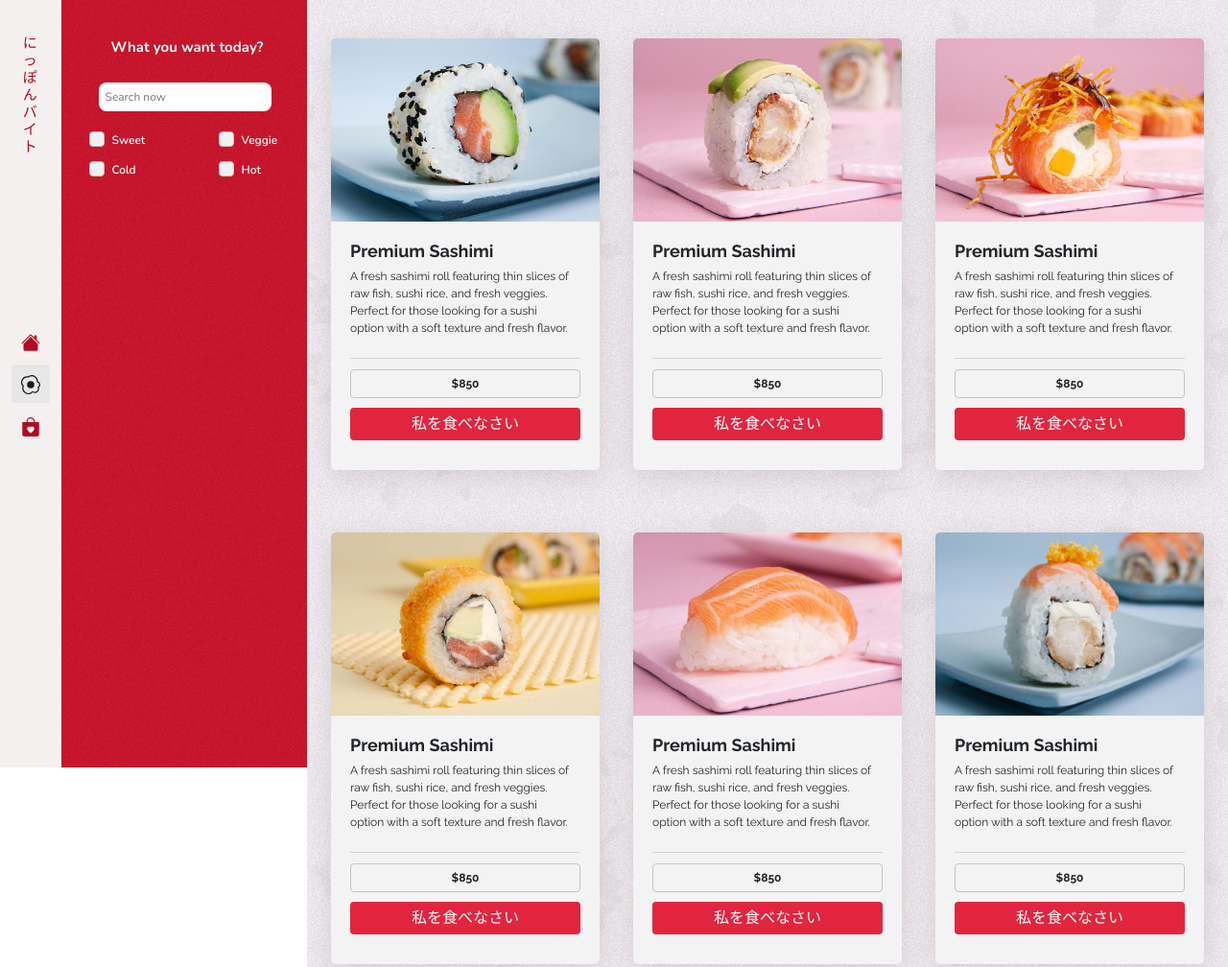
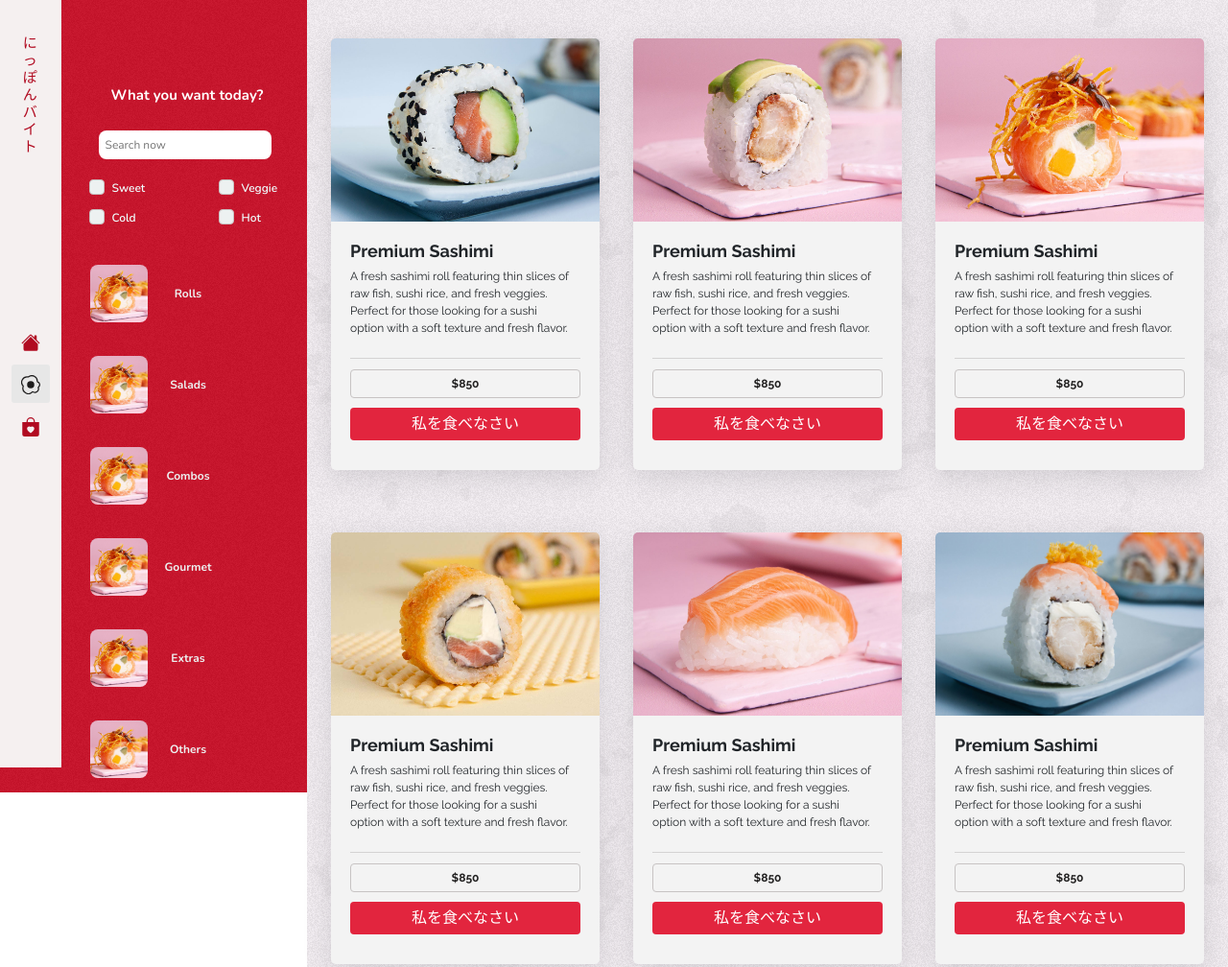
Before and after one commit to matiasecharri/Coffee-Oasis, a plain HTML site: page menu.html in a window 1280 px wide. Shown: the top 1008 px of the page at 96% size. Drawn offline with nearby package versions, Linux system fonts and the light colour scheme.

Commit message:
searcher menu finished

```diff
--- a/assets/style.css
+++ b/assets/style.css
@@ -907,7 +907,7 @@ body {
 
   background: url(./images/sushi/sushi2.jpg);
   background-size: cover;
-  background-attachment: fixed ;
+  background-attachment: fixed;
   background-position: center;
   background-position: 70px -900px;
   background-size: contain;
@@ -923,7 +923,7 @@ body {
 
   background: url(./images/sushi/sushi1.jpg);
   background-size: cover;
-  background-attachment: fixed ;
+  background-attachment: fixed;
   background-position: center;
   background-position: -60px -0px;
   background-size: contain;
@@ -939,7 +939,7 @@ body {
   background: url(./images/sushi/sushi3.jpg);
 
   background-size: contain;
-  background-attachment: fixed ;;
+  background-attachment: fixed;
   background-position: center;
   background-position: -100px -900px;
   filter: grayscale(0%) saturate(150%);
@@ -953,8 +953,8 @@ body {
   /* border-radius:0% 100% 0% 100% / 54% 75% 25% 46%; */
 
   background: url(./images/sushi/sushi6.jpg);
-  background-size: contain ;
-  background-attachment: fixed ;
+  background-size: contain;
+  background-attachment: fixed;
   background-position: center;
   background-position: 380px -900px;
   filter: grayscale(90%);
@@ -1127,22 +1127,19 @@ footer {
   display: flex;
   justify-content: center;
   align-items: center;
-  padding-top:40px;
+  padding-top: 40px;
   gap: 35px;
   flex-wrap: wrap;
 }
-.asidecontainer{
+.asidecontainer {
   width: 25%;
   min-height: 100vh;
   z-index: 150;
-
 }
 aside {
   width: 25%;
 
-
   background-image: url(/assets/images/ruidoshop3.jpg);
-
 
   gap: 20px;
   min-height: 100vh;
@@ -1150,7 +1147,7 @@ aside {
   display: flex;
   justify-content: flex-start;
   position: fixed;
-  padding-top: 40px;
+  padding-top: 90px;
   align-items: center;
 }
 /*
@@ -1170,66 +1167,57 @@ aside {
   box-shadow: rgba(100, 100, 111, 0.2) 0px 7px 29px 0px;
 }
 
-.cardimage{
-
+.cardimage {
   height: 200px;
   border-radius: 5px 5px 5px 5px;
-
 }
 
-.cardimage img{
+.cardimage img {
   width: 100%;
   height: 100%;
   object-fit: cover;
   border-radius: 5px 5px 0px 0px;
 }
 
-.descriptioncontainercard{
-
+.descriptioncontainercard {
   width: 100%;
   padding: 20px;
   height: 100%;
   display: flex;
   flex-direction: column;
-
 }
 .card h3 {
-
   height: 20px;
 
-
   font-size: 18px;
-  font-family:  'Raleway', sans-serif;
+  font-family: "Raleway", sans-serif;
   font-weight: 700;
-
- ;
-
 }
 
-.descriptioncontainercard p{
+.descriptioncontainercard p {
   font-size: 12px;
-  font-family:  'Raleway', sans-serif;
+  font-family: "Raleway", sans-serif;
   padding-right: 10px;
 
   height: 95px;
   font-weight: 400;
   border-bottom: 1px solid rgb(212, 211, 211);
-overflow: auto;}
+  overflow: auto;
+}
 
 .descriptioncontainercard p::-webkit-scrollbar {
-  width: 5px;
-  ; /* Tamaño de la barra de desplazamiento */
-  background-color: #F5F5F5; /* Color de fondo */
+  width: 5px; /* Tamaño de la barra de desplazamiento */
+  background-color: #f5f5f5; /* Color de fondo */
 }
 
 .descriptioncontainercard p::-webkit-scrollbar-thumb {
   background-color: #888888;
-  height: -2px /* Color del cursor */
+  height: -2px; /* Color del cursor */
 }
-  .pricecard{
+.pricecard {
   width: 100%;
   padding: 2px;
-    font-family: 'Raleway', sans-serif;
+  font-family: "Raleway", sans-serif;
   border: none;
   border-radius: 4px;
   font-weight: 400;
@@ -1246,10 +1234,10 @@ overflow: auto;}
   font-weight: 700;
   border: 1px solid rgb(199, 195, 195);
 }
-.descriptioncontainercard button{
+.descriptioncontainercard button {
   width: 100%;
   padding: 5px;
-  font-family: 'Raleway', sans-serif;
+  font-family: "Raleway", sans-serif;
   border: none;
   border-radius: 4px;
   font-weight: 500;
@@ -1260,47 +1248,27 @@ overflow: auto;}
   cursor: pointer;
 }
 
-.descriptioncontainercard button:hover{
-
+.descriptioncontainercard button:hover {
   background-color: rgb(68, 68, 67);
   color: rgb(226, 37, 62);
   font-weight: 800;
-
-
-
 }
-
-
 
 /* /////////////////////TERMINACARD////////////////////////*/
 
-
-
-
-
-
-
 @media only screen and (max-width: 1100px) {
-
   .menumain {
-
     width: 65%;
-
   }
-  .asidecontainer{
+  .asidecontainer {
     width: 35%;
-
-
   }
   aside {
     width: 35%;
-
   }
 }
 
 @media only screen and (max-width: 750px) {
-
-
   .contmenu {
     height: fit-content;
     display: flex;
@@ -1310,36 +1278,30 @@ overflow: auto;}
   .menumain {
     min-height: 100vh;
     width: 100%;
-
-
   }
-  .asidecontainer{
-
+  .asidecontainer {
     min-height: 20vh;
     width: 100%;
-
-
   }
   aside {
-
     min-height: 20vh;
     width: 100%;
     z-index: 100;
-
   }
 }
 
-aside h5{
+aside h5 {
   color: white;
   margin-left: 80px;
   font-size: 23px;
-  font-weight: 700;  font-family: 'Nunito', sans-serif;
+  font-weight: 700;
+  font-family: "Nunito", sans-serif;
 }
 
-#searchbar1{
+#searchbar1 {
   border-radius: 8px;
   border: none;
-  font-family: 'Nunito', sans-serif;
+  font-family: "Nunito", sans-serif;
   padding: 7px;
   width: 245px;
   height: 30px;
@@ -1350,75 +1312,52 @@ aside h5{
   -moz-appearance: none;
   appearance: none;
   outline: none;
-
 }
 
 @media only screen and (max-width: 375px) {
-
-  .fishes{
+  .fishes {
     width: 55px !important;
     height: 55px !important;
     margin-bottom: -60px;
-
   }
-  footer{
-
+  footer {
     min-height: 10vh;
     z-index: 20000;
   }
 
-
-.image4{
+  .image4 {
     margin-bottom: 0px !important;
-
-
   }
 
-#image-track{
+  #image-track {
     min-height: 30vh !important;
     display: flex;
     gap: 5px;
-
   }
 
-.gallery{
+  .gallery {
     width: 152px;
     position: absolute;
     right: 20px;
-
+  }
 }
 
-}
-
-
-
-
-
-
-
-
-
-
 @media only screen and (max-width: 1450px) {
- aside h5{
+  aside h5 {
     font-size: 15px;
     margin-right: 10px;
   }
-  #searchbar1{
+  #searchbar1 {
     width: 180px;
     font-size: 12px;
     margin-right: 15px;
   }
-
 }
 
-
-.checkboxes{
+.checkboxes {
   width: 300px;
   height: 50px;
 
-
-;
   display: flex;
   flex-direction: row;
   justify-content: center;
@@ -1429,11 +1368,9 @@ align-content: center;
 
   gap: 5px;
   margin-bottom: 10px;
-
 }
 
-
-form{
+form {
   margin-left: 10px;
   width: 120px;
 
@@ -1442,16 +1379,15 @@ form{
 }
 
 form label {
-  font-family:  'Raleway', sans-serif;
+  font-family: "Raleway", sans-serif;
   color: azure;
   font-size: 12px;
   font-weight: 600;
 
-  font-family: 'Nunito', sans-serif;
+  font-family: "Nunito", sans-serif;
 }
 
-
-input{
+input {
   accent-color: rgb(248, 246, 246);
 }
 
@@ -1459,16 +1395,54 @@ input{
   background-color: rgb(65, 63, 63);
   border-color: transparent;
   cursor: pointer;
-
-
 }
 .form-check-input {
   background-color: #edf1f1;
   border-color: rgb(199, 192, 192);
 
-
   transition-duration: 430ms;
   cursor: pointer;
+}
 
 
+.buttoncontainer{
+  width: 260px;
+
+  display: flex;
+  /* margin-left: 55px; */
+  gap: 35px;
+
+  display: flex;
+  justify-content: space-evenly;
+  flex-direction: column;
+
+  margin-bottom: 15px;
+  margin-top: 10px;
 }
+
+
+.custom-button {
+  background-color: transparent;
+  border: none;
+  padding: 0;
+}
+
+.custom-button img {
+  display: inline-block;
+  width: 60px;
+  height: 60px;
+  object-fit: cover;
+  /* -webkit-clip-path: polygon(50% 0%, 0% 100%, 100% 100%);
+  clip-path: polygon(50% 0%, 0% 100%, 100% 100%) */
+border-radius: 8px;
+}
+
+.custom-button span {
+  display: inline-block;
+  margin-left: 8px;
+  font-family: "Nunito", sans-serif;
+  color: #edf1f1;
+  font-weight: 700;
+  font-size: 12px;
+  width: 60px;
+}
--- a/menu.html
+++ b/menu.html
@@ -100,10 +100,41 @@
           </label>
           </div>
       </form>
+     </div>
+
+     <div class="buttoncontainer">
+     <button class="custom-button">
+      <img src="/assets/images/bombaafrodita.jpg"alt="imagen del boton">
+     <span>Rolls</span>
+    </button>
+
+    <button class="custom-button">
+      <img src="/assets/images/bombaafrodita.jpg"alt="imagen del boton">
+      <span>Salads</span>
+    </button>
+    <button class="custom-button">
+      <img src="/assets/images/bombaafrodita.jpg"alt="imagen del boton">
+     <span>Combos</span>
+    </button>
+
+    <button class="custom-button">
+      <img src="/assets/images/bombaafrodita.jpg"alt="imagen del boton">
+      <span>Gourmet</span>
+    </button>
+
+    <button class="custom-button">
+      <img src="/assets/images/bombaafrodita.jpg"alt="imagen del boton">
+      <span>Extras</span>
+    </button>
+    <button class="custom-button">
+      <img src="/assets/images/bombaafrodita.jpg"alt="imagen del boton">
+      <span>Others</span>
+    </button>
+  </div>
 
 
 
-     </div>
+
   </aside>
 
 </div>
```
Also changed, not shown: assets/images/sushiicons/combos.png, assets/images/sushiicons/rolls.png, assets/images/sushiicons/salad.png (added), assets/images/sushiicons/salads.png (deleted), guidebymatiasecharrifornewcoders.txt, 1 other file. Lines whose indentation alone changed are shown as unchanged.
